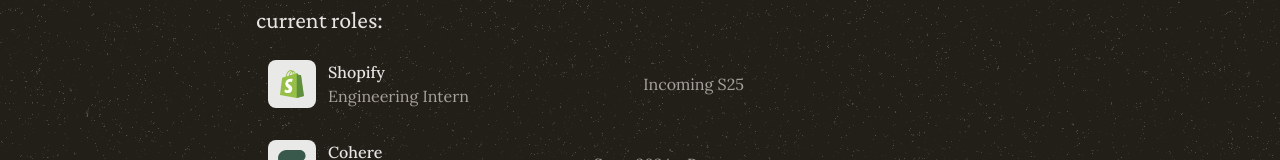
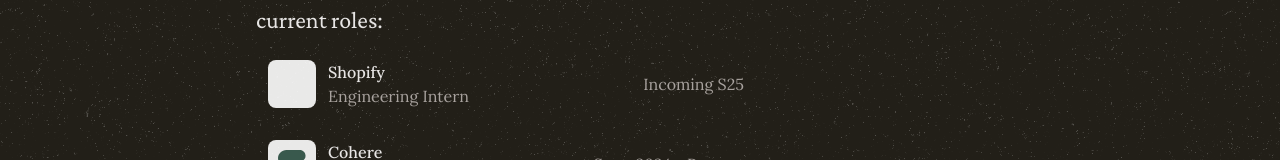
Before and after one commit to HanzPo/hanzpo.com, a Next.js app: page / in a window 1280 px wide. Shown: the part 348-508 px from the top of the page. Built offline with nearby package versions, Linux system fonts and the light colour scheme.

Commit message:
Last ditch attempt at fixing ig preview

```diff
--- a/src/app/page.tsx
+++ b/src/app/page.tsx
@@ -3,6 +3,7 @@ import Image from 'next/image';
 export default function Home() {
   return (
     <div>
+      <Image src="/opengraph-image.png" alt="Site preview image" width={0} height={0} />
       <div className="min-h-screen flex items-center">
         <div className="w-full px-4 md:px-0 md:ml-[10%] lg:ml-[20%] mt-8 md:-mt-10">
           <h1 className="text-4xl md:text-5xl lg:text-6xl font-crimson-pro mb-4 text-center md:text-left">
@@ -22,13 +23,7 @@ export default function Home() {
             <div className="p-2 md:p-3 flex items-center justify-between">
               <div className="flex items-center">
                 <div className="w-10 h-10 md:w-12 md:h-12 bg-white/90 rounded-lg mr-2 md:mr-3 p-2 md:p-2.5 flex items-center justify-center">
-                  <Image
-                    src="/images/shopify_glyph.svg"
-                    alt="Shopify logo"
-                    width={48}
-                    height={48}
-                    className="w-full h-full object-contain"
-                  />
+
                 </div>
                 <div>
                   <h3 className="font-medium text-sm md:text-base text-stone-200">Shopify</h3>
```
Also changed, not shown: public/images/shopify_glyph.svg (deleted).
